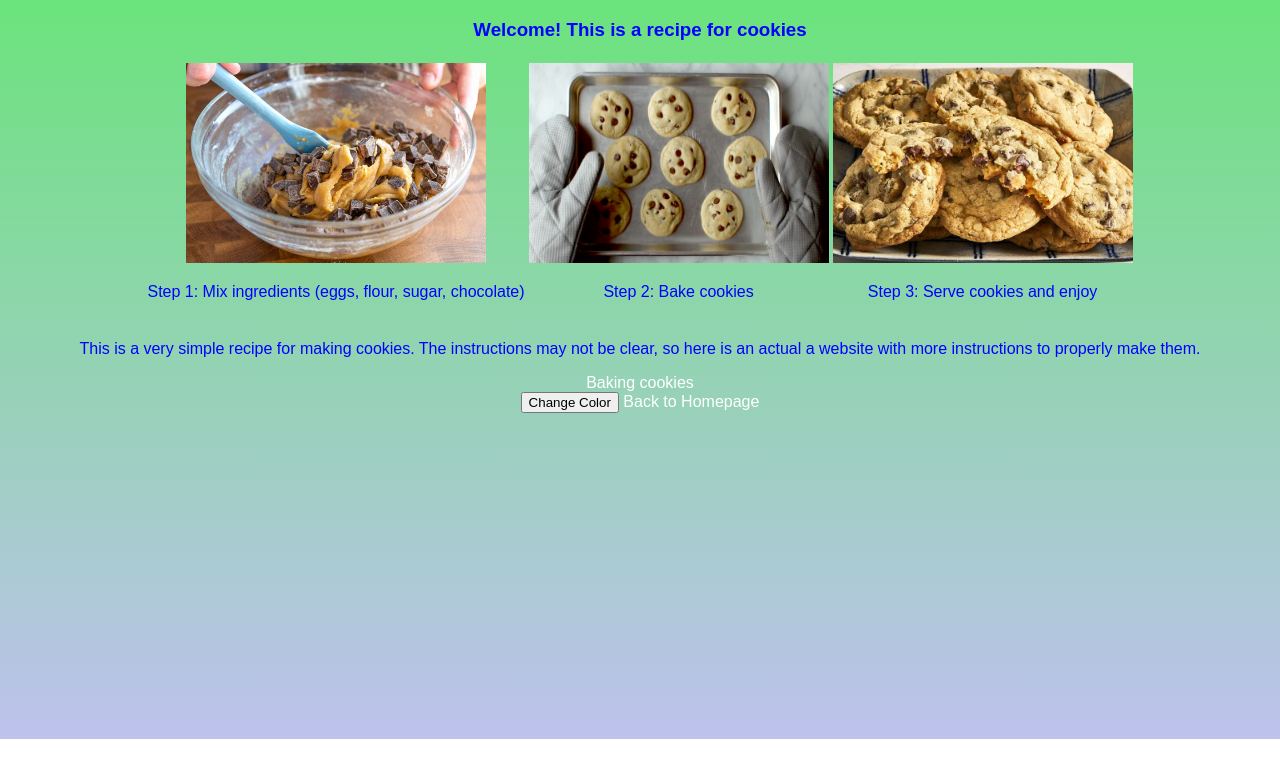
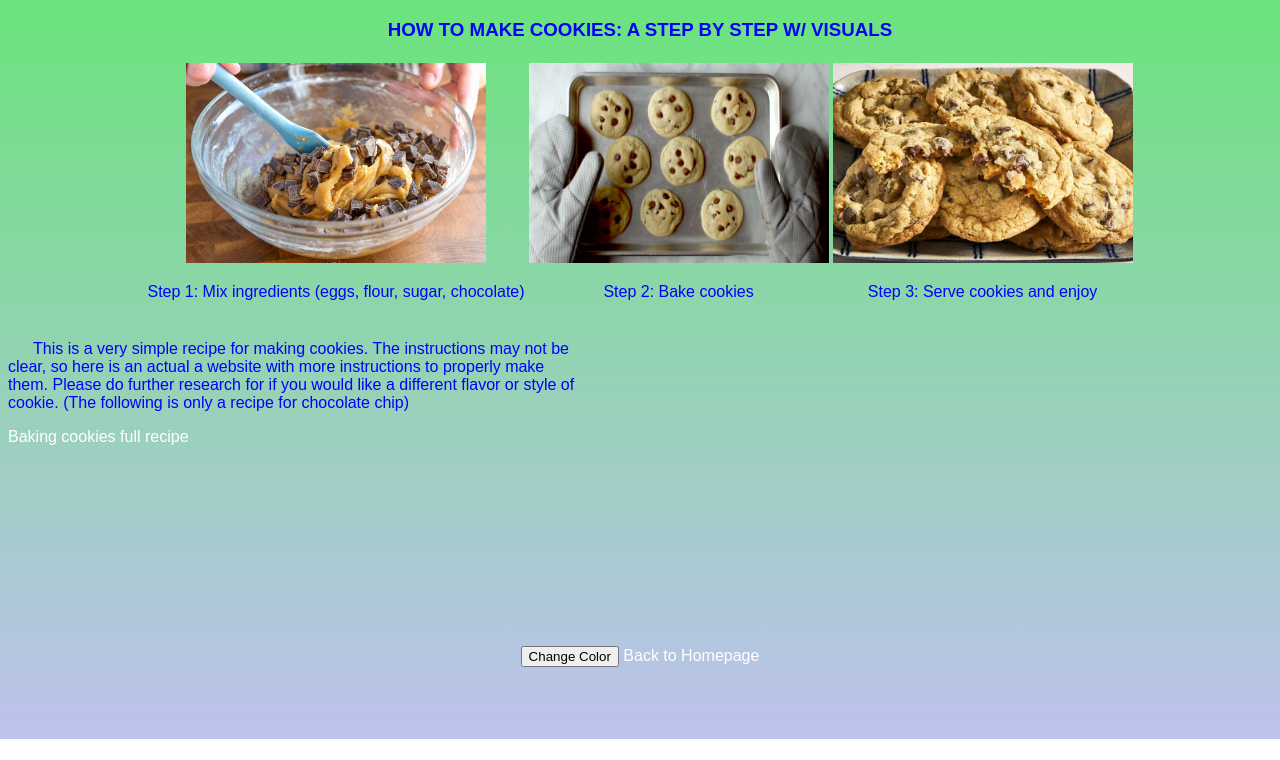
Before and after one commit to michaelxie1/feat_branch_site, a plain HTML site: page cookies.html in a window 1280 px wide. Shown: the part 61-821 px from the top of the page. Drawn offline with Linux system fonts and the light colour scheme.

Commit message:
Finalized most of the features within the interface

```diff
--- a/cookies.html
+++ b/cookies.html
@@ -9,10 +9,9 @@
 
     <link rel="stylesheet" type="text/css" href="css/cookies.css">
 
-
 </head>
 <body>
-    <h3>Welcome! This is a recipe for cookies</h3>
+    <h3>HOW TO MAKE COOKIES: A STEP BY STEP W/ VISUALS</h3>
 
     <table>
         <tr>
@@ -31,9 +30,10 @@
 
     <div id = "description">
         <p>This is a very simple recipe for making cookies. The instructions may not be clear, so here is an actual
-            a website with more instructions to properly make them.
+            a website with more instructions to properly make them. Please do further research for if you would
+            like a different flavor or style of cookie. (The following is only a recipe for chocolate chip)
         </p>
-        <a href = "https://joyfoodsunshine.com/the-most-amazing-chocolate-chip-cookies/"> Baking cookies</a>
+        <a href = "https://joyfoodsunshine.com/the-most-amazing-chocolate-chip-cookies/"> Baking cookies full recipe</a>
     </div>
     <button onclick="changeColor()">Change Color</button>
 
--- a/css/cookies.css
+++ b/css/cookies.css
@@ -10,6 +10,7 @@ body {
     background-repeat: no-repeat;
     height: 100%;
 }
+
 table {
     margin-left: auto;
     margin-right: auto;
@@ -26,11 +27,18 @@ img {
 
 a {
     text-decoration: none;
-    color: white;
+    color: rgb(255, 255, 255);
 }
 a:hover {
-  color: purple;
+  color: rgb(255, 55, 0);
 }
 a:visited {
   color: green;
 }
+#description{
+  text-indent: 25px;
+  text-align: left;
+  margin-left:auto;
+  margin-right:55%;
+  margin-bottom: 200px;
+}
--- a/css/rice.css
+++ b/css/rice.css
@@ -9,7 +9,7 @@ body {
     background: linear-gradient(#e66465, #9198e5);
     background-repeat: no-repeat;
     height: 100%;
-  }
+}
 
 table {
     margin-left: auto;
@@ -35,8 +35,9 @@ a:hover {
   color: blue;
 }
 #description{
+  text-indent: 25px;
   text-align: left;
   margin-left:auto;
-  margin-right:auto;
+  margin-right:55%;
   margin-bottom: 200px;
 }
```
Also changed, not shown: rice.html (+5 -3 lines), script.js (+25 -1 lines).
